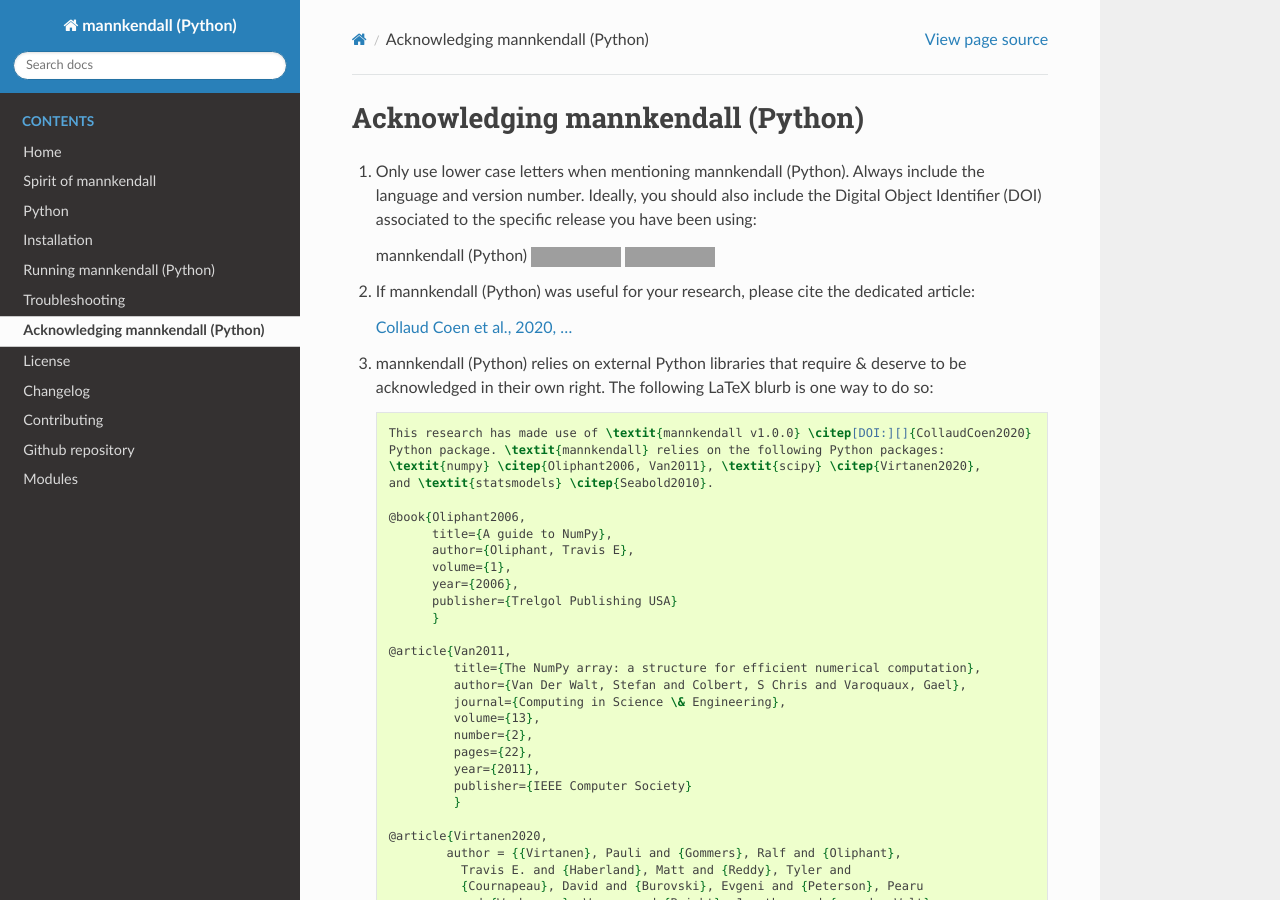
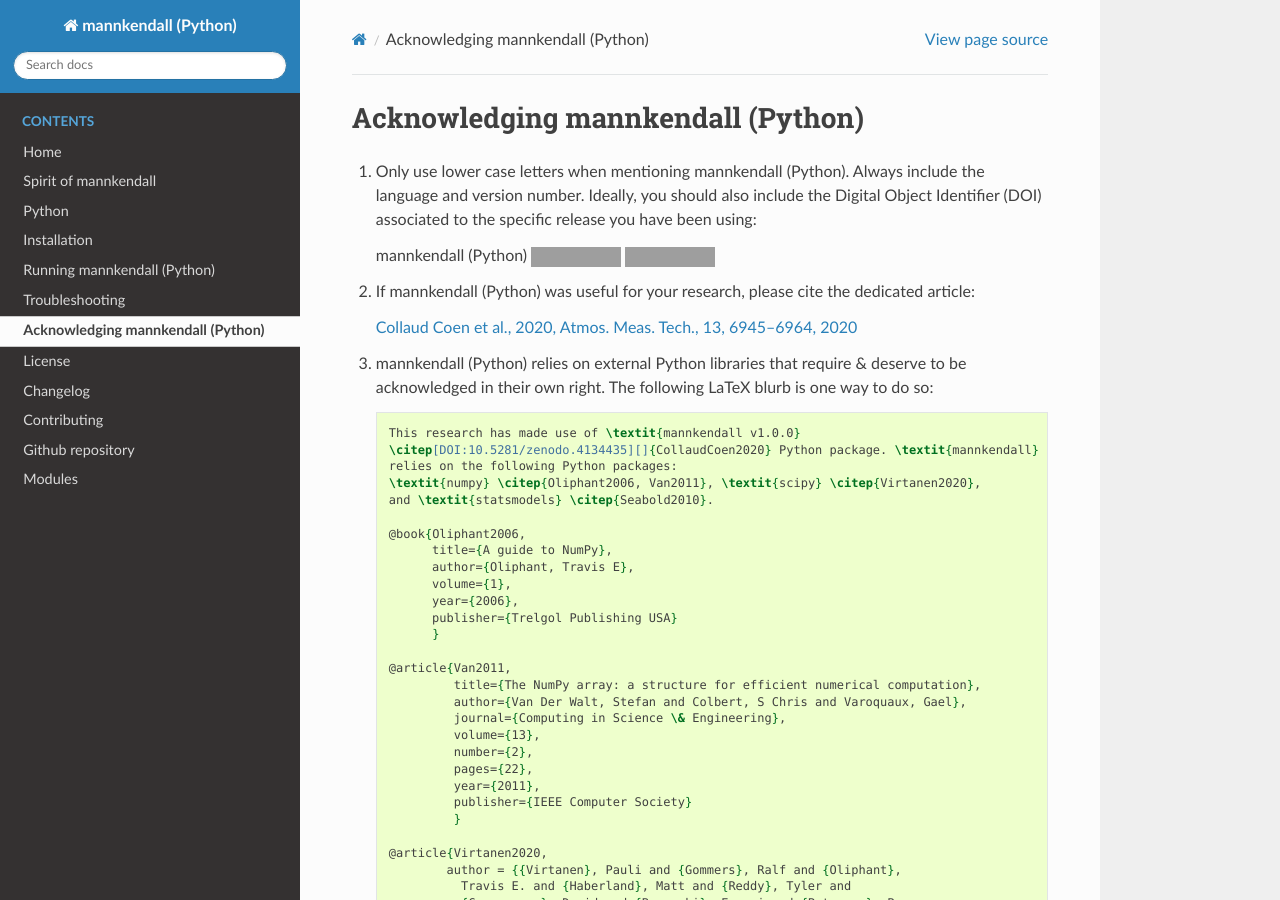
Before and after one commit to mannkendall/Python, a Sphinx documentation site: the page built from docs/source/acknowledge.rst, in a window 1280 px wide and 900 px high. Built offline with Sphinx 7.4.7 and the Read the Docs theme 2.0.0, drawn with Linux system fonts in a browser that asks for light colours; pages that are not in the unit, such as notebooks, are missing from menus; the version number could not be read and is left out; grey boxes are pictures that could not be loaded.

Commit message:
Minor docs update

```diff
--- a/docs/source/acknowledge.rst
+++ b/docs/source/acknowledge.rst
@@ -12,15 +12,16 @@ Acknowledging |name|
 
 2. If |name| was useful for your research, please cite the dedicated article:
 
-   `Collaud Coen et al., 2020, ... <http:....>`__
+   `Collaud Coen et al., 2020, Atmos. Meas. Tech., 13, 6945–6964, 2020 <https://doi.org/10.5194/amt-13-6945-2020>`__
 
 3. |name| relies on external Python libraries that require & deserve to be acknowledged in their own
    right. The following LaTeX blurb is one way to do so:
 
    .. code-block:: latex
 
-        This research has made use of \textit{mannkendall v1.0.0} \citep[DOI:][]{CollaudCoen2020}
-        Python package. \textit{mannkendall} relies on the following Python packages:
+        This research has made use of \textit{mannkendall v1.0.0}
+        \citep[DOI:10.5281/zenodo.4134435][]{CollaudCoen2020} Python package. \textit{mannkendall}
+        relies on the following Python packages:
         \textit{numpy} \citep{Oliphant2006, Van2011}, \textit{scipy} \citep{Virtanen2020},
         and \textit{statsmodels} \citep{Seabold2010}.
 
```
Also changed, not shown: 1 other file.
